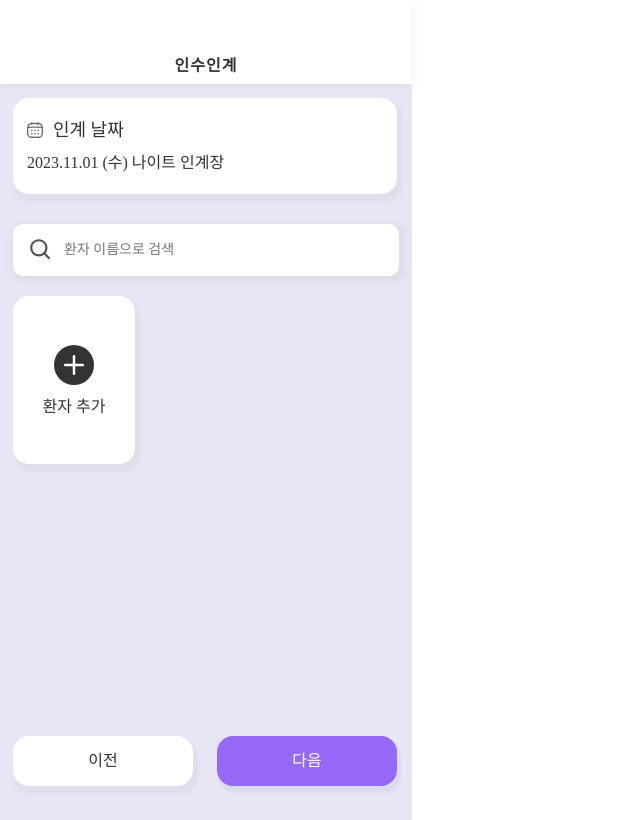
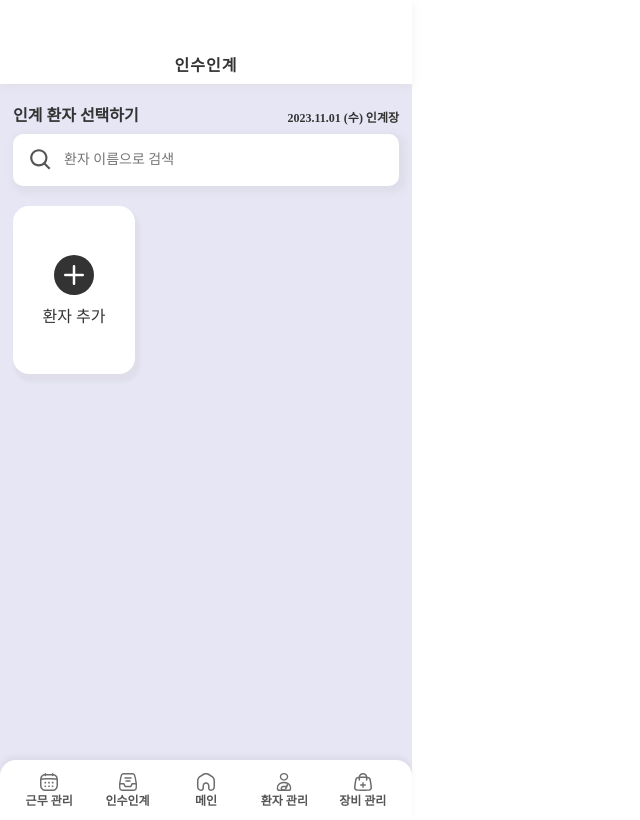
Before and after one commit to sojeong025/BeNurse, a React (Vite) app in the folder Frontend/BeNurse/: page /handover-write in a window 1280 px wide. Shown: the whole page, without its empty margins (0-640 px from the left). Built offline with nearby package versions, Linux system fonts and the light colour scheme; a web font is replaced by a local one.

Commit message:
style: handoverwritePage

```diff
--- a/Frontend/BeNurse/src/components/templates/TabBar/TabBar.jsx
+++ b/Frontend/BeNurse/src/components/templates/TabBar/TabBar.jsx
@@ -22,7 +22,6 @@ export default function TabBar() {
       location.pathname.startsWith("/login") ||
       location.pathname === "/off-application" ||
       location.pathname === "/off-application-finish" ||
-      location.pathname === "/handover-write" ||
       location.pathname.startsWith("/handover-list/patients/detail")
     ) {
       setVisibility("none");
--- a/Frontend/BeNurse/src/pages/HandOverPage/HandOverPage.jsx
+++ b/Frontend/BeNurse/src/pages/HandOverPage/HandOverPage.jsx
@@ -17,7 +17,7 @@ export default function HandOverPage() {
       <div
         style={{
           marginTop: "84px",
-          paddingTop: "14px",
+          paddingTop: "24px",
         }}
       >
         <WorkPart>
@@ -29,7 +29,7 @@ export default function HandOverPage() {
               flex={["space-around", "center"]}
             >
               <div className="nurse-info">
-                <h5>이전 파트</h5>
+                <h5>PRE</h5>
                 <p>정은경 간호사</p>
               </div>
               <img
@@ -44,7 +44,7 @@ export default function HandOverPage() {
               // props={"border:1px solid #555555"}
             >
               <div className="nurse-info">
-                <h5>현재 파트</h5>
+                <h5>NOW</h5>
                 <p>정소정 간호사</p>
               </div>
               <img
@@ -58,7 +58,7 @@ export default function HandOverPage() {
               flex={["space-around", "center"]}
             >
               <div className="nurse-info">
-                <h5>다음 파트</h5>
+                <h5>NEXT</h5>
                 <p>김대웅 간호사</p>
               </div>
               <img
@@ -130,12 +130,13 @@ export default function HandOverPage() {
           </div>
           <Box
             type="white"
-            size={["384px", "294px"]}
+            size={["384px", "286px"]}
             props={"flex-direction:column"}
             flex={["start"]}
           >
             <div className="temporary-container">
               <div>
+                <HandOverListItem />
                 <HandOverListItem />
                 <HandOverListItem />
                 <HandOverListItem />
--- a/Frontend/BeNurse/src/pages/HandOverPage/HandOverPage.styles.jsx
+++ b/Frontend/BeNurse/src/pages/HandOverPage/HandOverPage.styles.jsx
@@ -16,8 +16,8 @@ export const WorkPart = styled.div`
     margin-bottom: 30px;
   }
   & .nurse-image {
-    width: 25px;
-    border: 1px solid #696969;
+    width: 20px;
+    /* border: 1px solid #696969; */
     border-radius: 100%;
   }
 
@@ -25,7 +25,8 @@ export const WorkPart = styled.div`
     display: flex;
     flex-direction: column;
     font-size: ${Common.fontSize.fontXXS};
-    line-height: 17px;
+    line-height: 14px;
+    margin-left: 5px;
 
     h5 {
       font-size: 9px;
--- a/Frontend/BeNurse/src/pages/HandOverPage/HandOverWritePage.jsx
+++ b/Frontend/BeNurse/src/pages/HandOverPage/HandOverWritePage.jsx
@@ -1,11 +1,8 @@
 import React, { useState } from "react";
 import Container from "@components/atoms/Container/Container";
-import Box from "../../components/atoms/Box/Box";
-import BottomButton from "../../components/atoms/Button/BottomButton";
 import PatientItem from "@components/templates/Patient/PatientItem";
-import calendar from "@assets/Icons/schedule.svg";
-import { useNavigate } from "react-router-dom";
 import Input from "@components/atoms/Input/Input";
+import { Select } from "./HandOverWritePage.styles";
 
 export default function HandOverWritePage() {
   const today = new Date();
@@ -19,49 +16,29 @@ export default function HandOverWritePage() {
       today.getDay(),
     ),
   );
-  const navigate = useNavigate();
-  const onPrevClick = () => {
-    navigate(-1);
-  };
   return (
     <Container
       backgroundColor={"purple"}
       flex={["center"]}
     >
-      <div style={{ marginTop: "84px", paddingTop: "14px" }}>
-        <Box
-          type="white"
-          size={["384px", "96px"]}
-          margin="0 0 30px 0"
-          flex={["start", "center"]}
-        >
-          <div style={{ marginLeft: "14px", fontSize: "18px" }}>
-            <div style={{ display: "flex", marginBottom: "16px" }}>
-              <img
-                src={calendar}
-                style={{
-                  width: "16px",
-                  marginRight: "10px",
-                }}
-              />
-              <p>인계 날짜</p>
-            </div>
-            <div style={{ fontSize: "16px" }}>
+      <div style={{ marginTop: "84px", paddingTop: "24px" }}>
+        {/* 인수인계 대상자(환자) 선택하기 */}
+        <Select>
+          <div className="header">
+            <h1 className="title">인계 환자 선택하기</h1>
+            <p>
               {currentDate.getFullYear()}.{currentDate.getMonth() + 1}.
-              {String(currentDate.getDate()).padStart(2, "0")} ({day}) 나이트
-              인계장
-            </div>
+              {String(currentDate.getDate()).padStart(2, "0")} ({day}) 인계장
+            </p>
           </div>
-        </Box>
-
-        {/* 인수인계 대상자(환자) 선택하기 */}
-        <div style={{ marginBottom: "20px" }}>
-          <Input
-            width={"356px"}
-            variant={"search"}
-            placeholder={"환자 이름으로 검색"}
-          />
-        </div>
+          <div>
+            <Input
+              width={"356px"}
+              variant={"search"}
+              placeholder={"환자 이름으로 검색"}
+            />
+          </div>
+        </Select>
 
         <div
           style={{
@@ -75,7 +52,6 @@ export default function HandOverWritePage() {
         >
           <PatientItem type={"select"} />
         </div>
-        <BottomButton onNextClick={onPrevClick} />
       </div>
     </Container>
   );
--- /dev/null
+++ b/Frontend/BeNurse/src/pages/HandOverPage/HandOverWritePage.styles.jsx
@@ -0,0 +1,24 @@
+import styled from "@emotion/styled";
+import { Common } from "@utils/global.styles.jsx";
+
+export const Select = styled.div`
+  display: flex;
+  flex-direction: column;
+  margin-bottom: 20px;
+  & .header {
+    display: flex;
+    justify-content: space-between;
+    margin-bottom: 10px;
+  }
+  h1 {
+    font-size: ${Common.fontSize.fontM};
+    color: ${Common.color.black03};
+    font-weight: ${Common.fontWeight.bold};
+  }
+  p {
+    padding-top: 4px;
+    font-size: ${Common.fontSize.fontXS};
+    color: ${Common.color.black03};
+    font-weight: ${Common.fontWeight.bold};
+  }
+`;
```
